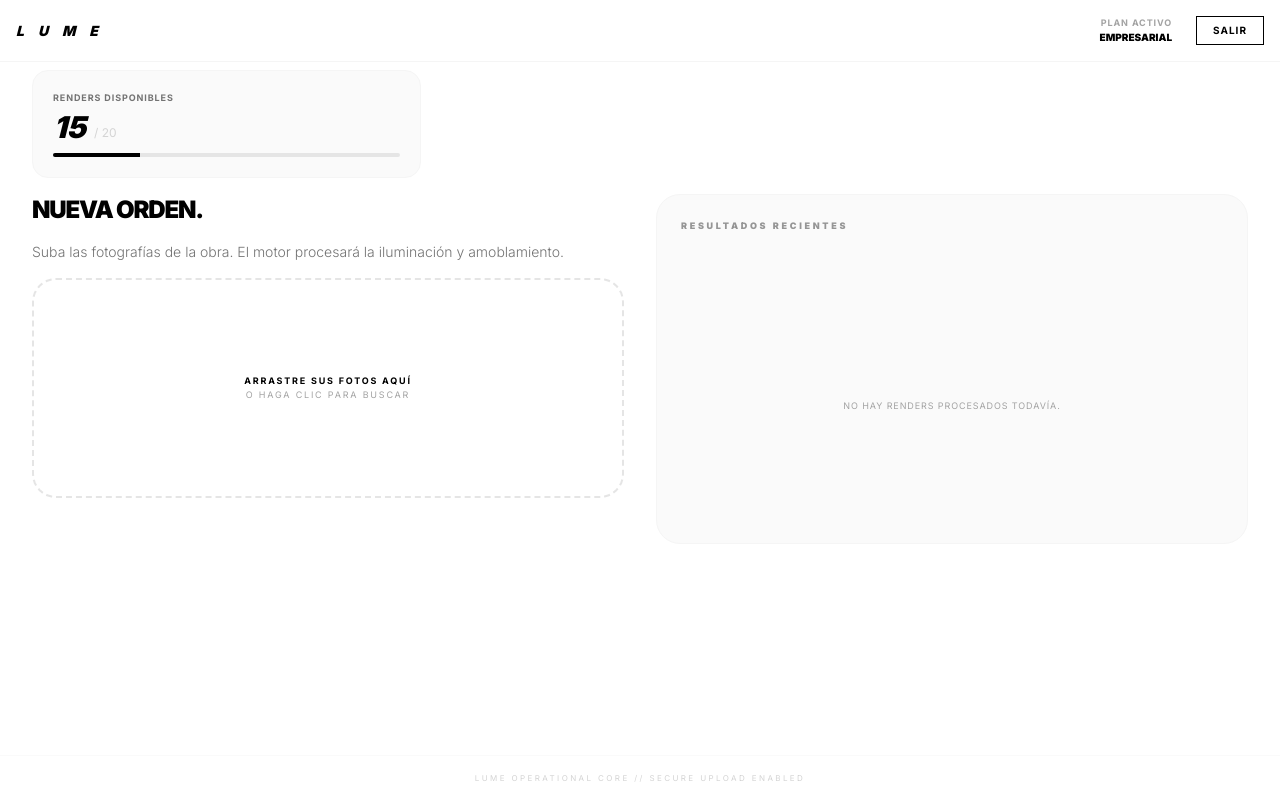
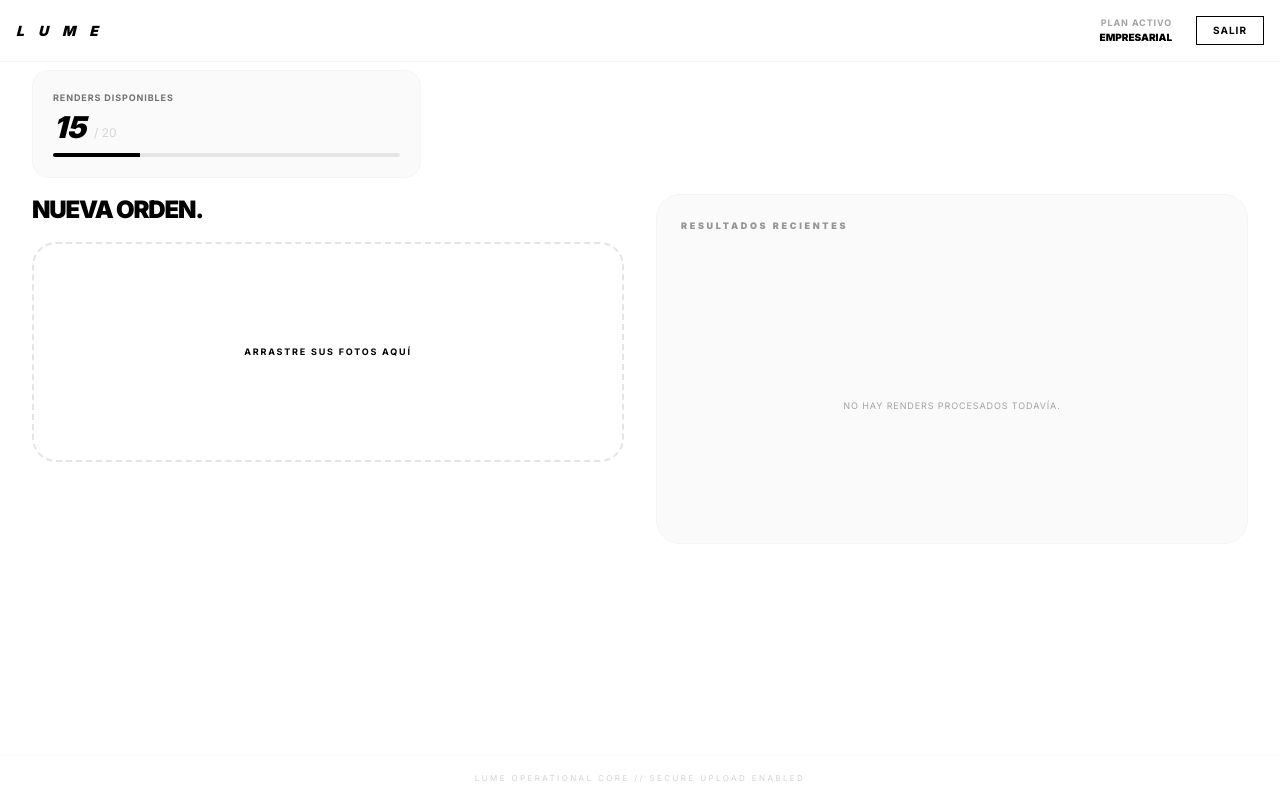
Before and after one commit to lumeglobal10-prog/lume-global-core, a Next.js app: page /dashboard in a window 1280 px wide. Built offline with nearby package versions, Linux system fonts and the light colour scheme.

Commit message:
Update page.tsx

```diff
--- a/app/dashboard/page.tsx
+++ b/app/dashboard/page.tsx
@@ -31,8 +31,6 @@ export default function DashboardPage() {
 
   return (
     <main className="h-screen bg-white text-black font-sans flex flex-col overflow-hidden">
-
-      {/* HEADER: Compacto y sin redirecciones */}
       <nav className="w-full p-4 border-b border-neutral-100 flex justify-between items-center bg-white z-50">
         <div className="text-sm font-black tracking-[0.4em] uppercase italic">L U M E</div>
         <div className="flex items-center gap-6">
@@ -48,10 +46,7 @@ export default function DashboardPage() {
         </div>
       </nav>
 
-      {/* ÁREA CENTRAL: Ajustada para eliminar el aire superior en PC */}
       <section className="flex-grow p-4 md:pt-2 md:px-8 max-w-7xl mx-auto w-full overflow-y-auto">
-
-        {/* ESTADO DE RENDERS: mb-4 para máxima compresión vertical */}
         <div className="mb-4 grid grid-cols-1 md:grid-cols-3 gap-6">
           <div className="p-5 bg-neutral-50 rounded-2xl border border-neutral-100 mx-auto md:mx-0 w-full max-w-sm md:max-w-none">
             <p className="text-[9px] font-bold text-neutral-500 uppercase tracking-widest mb-1">Renders Disponibles</p>
@@ -60,45 +55,25 @@ export default function DashboardPage() {
               <span className="text-neutral-300 text-xs mb-1">/ {rendersTotal}</span>
             </div>
             <div className="w-full h-1 bg-neutral-200 mt-2 rounded-full overflow-hidden">
-              <div
-                className="h-full bg-black transition-all duration-1000"
-                style={{ width: `${(rendersUsed / rendersTotal) * 100}%` }}
-              ></div>
+              <div className="h-full bg-black transition-all" style={{ width: '25%' }}></div>
             </div>
           </div>
         </div>
 
-        {/* ZONA DE CARGA */}
         <div className="grid grid-cols-1 lg:grid-cols-2 gap-8 items-start">
           <div className="space-y-4 px-2 md:px-0">
             <h2 className="text-xl md:text-2xl font-black uppercase tracking-tighter">Nueva Orden.</h2>
-            <p className="text-xs md:text-sm text-neutral-500 font-light leading-relaxed">
-              Suba las fotografías de la obra. El motor procesará la iluminación y amoblamiento.
-            </p>
-
             <div
               onDragEnter={handleDrag}
               onDragLeave={handleDrag}
               onDragOver={handleDrag}
               onDrop={handleDrop}
-              className={`relative border-2 border-dashed rounded-3xl p-6 md:p-8 transition-all flex flex-col items-center justify-center min-h-[200px] md:min-h-[220px] ${
-                dragActive ? "border-black bg-neutral-50" : "border-neutral-200 bg-white"
-              }`}
+              className={`relative border-2 border-dashed rounded-3xl p-6 md:p-8 transition-all flex flex-col items-center justify-center min-h-[200px] md:min-h-[220px] ${dragActive ? "border-black bg-neutral-50" : "border-neutral-200 bg-white"}`}
             >
-              <p className="text-[9px] font-bold uppercase tracking-[0.2em] text-center">
-                Arrastre sus fotos aquí <br/>
-                <span className="text-neutral-400 font-normal">o haga clic para buscar</span>
-              </p>
-              <input
-                type="file"
-                multiple
-                className="absolute inset-0 w-full h-full opacity-0 cursor-pointer"
-                onChange={(e) => e.target.files && setFiles(Array.from(e.target.files))}
-              />
+              <p className="text-[9px] font-bold uppercase tracking-[0.2em] text-center">Arrastre sus fotos aquí</p>
+              <input type="file" multiple className="absolute inset-0 w-full h-full opacity-0 cursor-pointer" onChange={(e) => e.target.files && setFiles(Array.from(e.target.files))} />
             </div>
           </div>
-
-          {/* HISTORIAL / RESULTADOS */}
           <div className="bg-neutral-50 rounded-3xl p-6 border border-neutral-100 h-full min-h-[250px] lg:min-h-[350px]">
             <h3 className="text-[9px] font-black uppercase tracking-[0.3em] mb-6 opacity-40">Resultados Recientes</h3>
             <div className="flex flex-col items-center justify-center h-full text-center">
@@ -108,13 +83,11 @@ export default function DashboardPage() {
         </div>
       </section>
 
-      {/* FOOTER */}
       <footer className="w-full p-4 border-t border-neutral-50 flex justify-center bg-white shrink-0">
         <p className="text-[8px] font-mono text-neutral-300 tracking-[0.3em] uppercase">
           LUME OPERATIONAL CORE // SECURE UPLOAD ENABLED
         </p>
       </footer>
-
     </main>
   );
 }
```
